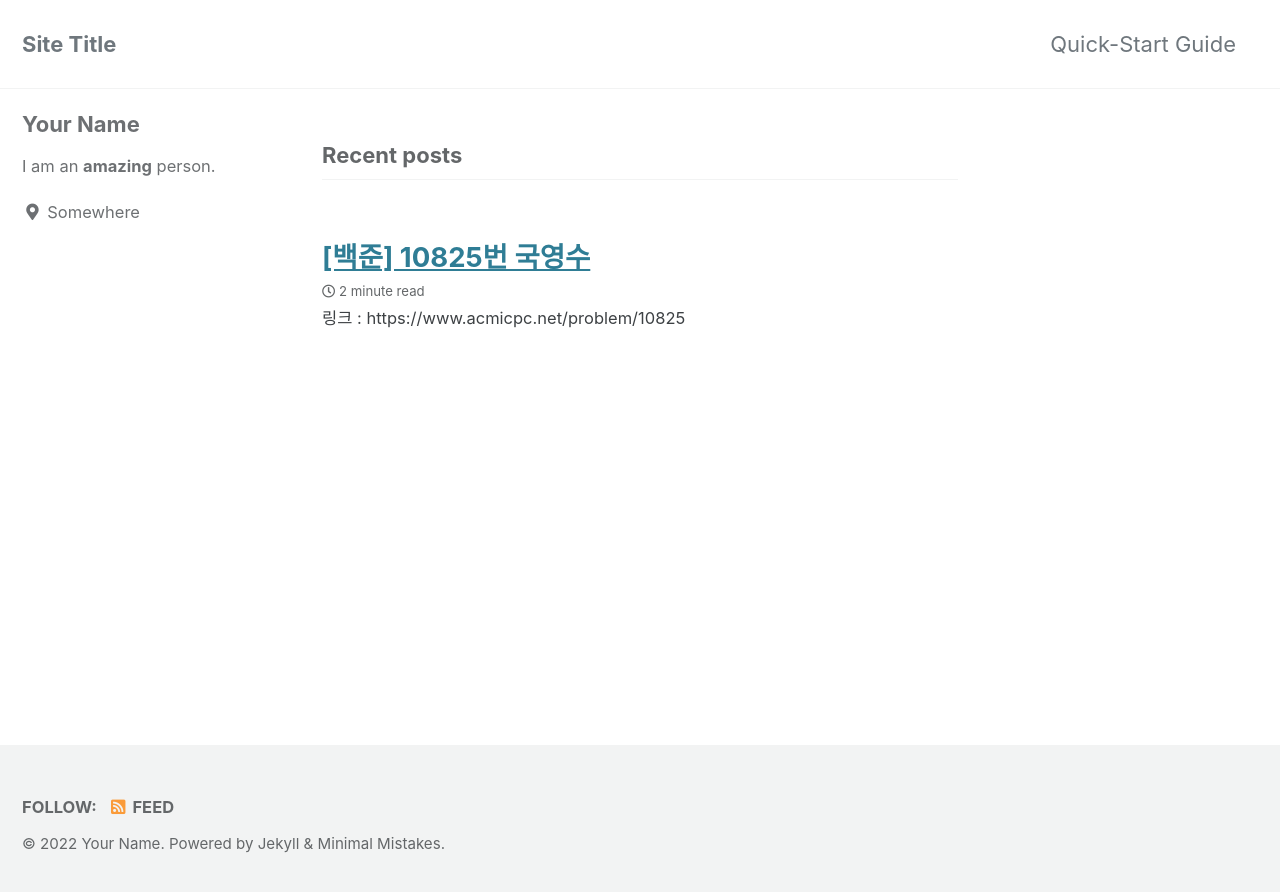
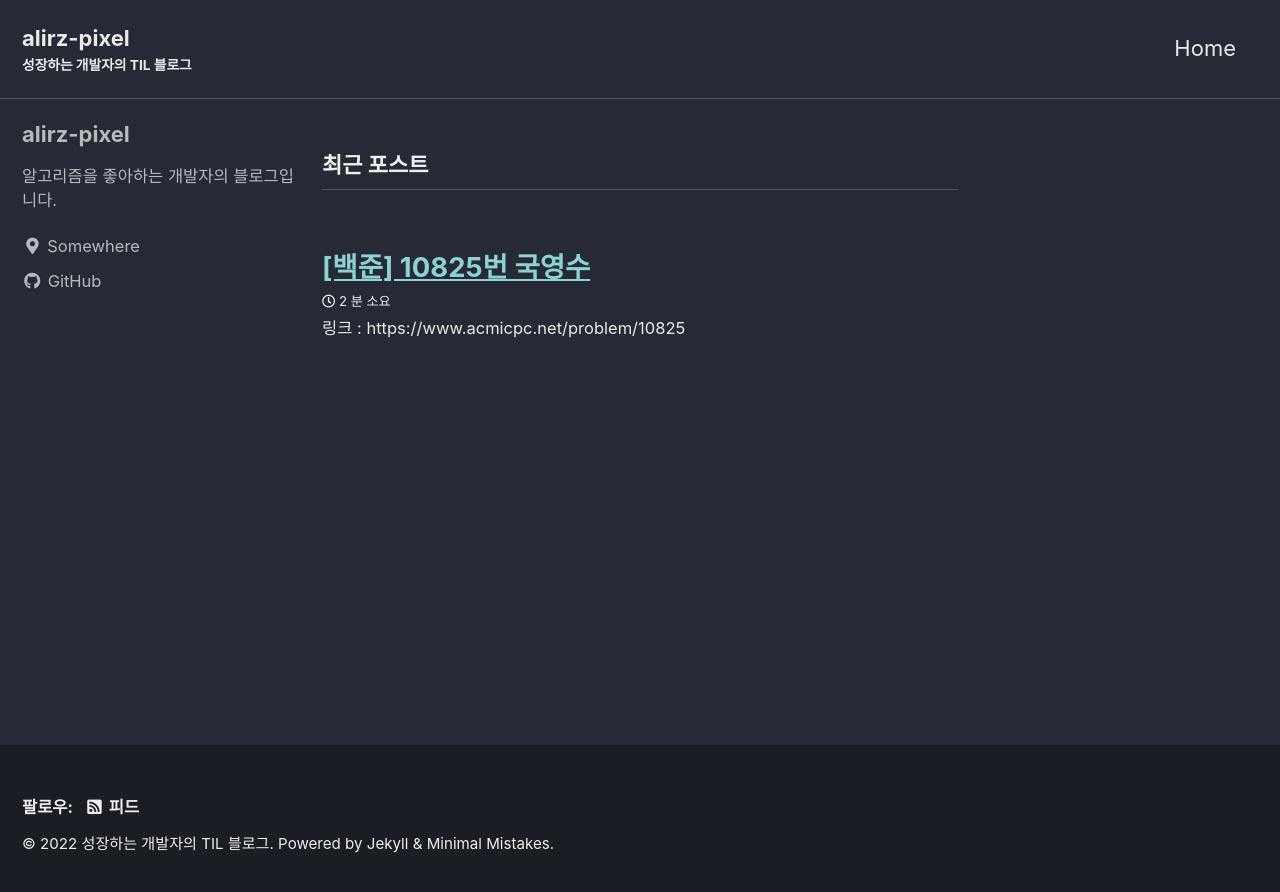
Before and after one commit to alirz-pixel/alirz-pixel.github.io, a Jekyll site: the page built from index.html, in a window 1280 px wide. Shown: the top 892 px of the page. Built offline with Jekyll 4.4.1, drawn with Linux system fonts in a browser that asks for light colours; cached includes are drawn as plain includes; the list of posts is cut into pages by our own code.

Commit message:
홈페이지 간단 설정

```diff
--- a/_config.yml
+++ b/_config.yml
@@ -12,14 +12,15 @@
 
 # theme                  : "minimal-mistakes-jekyll"
 # remote_theme           : "mmistakes/minimal-mistakes"
-minimal_mistakes_skin    : "default" # "air", "aqua", "contrast", "dark", "dirt", "neon", "mint", "plum", "sunrise"
+minimal_mistakes_skin    : "dark" # "air", "aqua", "contrast", "default", "dirt", "neon", "mint", "plum", "sunrise"
+dark_theme_toggle        : true
 
 # Site Settings
-locale                   : "en-US"
-title                    : "Site Title"
+locale                   : "ko-KR"
+title                    : "alirz-pixel"
 title_separator          : "-"
-subtitle                 : # site tagline that appears below site title in masthead
-name                     : "Your Name"
+subtitle                 : "성장하는 개발자의 TIL 블로그"
+name                     : "성장하는 개발자의 TIL 블로그"
 description              : "An amazing website."
 url                      : # the base hostname & protocol for your site e.g. "https://mmistakes.github.io"
 baseurl                  : # the subpath of your site, e.g. "/blog"
@@ -102,9 +103,9 @@ analytics:
 
 # Site Author
 author:
-  name             : "Your Name"
+  name             : "alirz-pixel"
   avatar           : # path of avatar image, e.g. "/assets/images/bio-photo.jpg"
-  bio              : "I am an **amazing** person."
+  bio              : "알고리즘을 좋아하는 개발자의 블로그입니다."
   location         : "Somewhere"
   email            :
   links:
@@ -122,7 +123,7 @@ author:
       # url: "https://facebook.com/"
     - label: "GitHub"
       icon: "fab fa-fw fa-github"
-      # url: "https://github.com/"
+      url: "https://github.com/alirz-pixel"
     - label: "Instagram"
       icon: "fab fa-fw fa-instagram"
       # url: "https://instagram.com/"
--- a/_data/navigation.yml
+++ b/_data/navigation.yml
@@ -1,7 +1,7 @@
 # main links
 main:
-  - title: "Quick-Start Guide"
-    url: https://mmistakes.github.io/minimal-mistakes/docs/quick-start-guide/
+  - title: "Home"
+    url: /
   # - title: "About"
   #   url: https://mmistakes.github.io/minimal-mistakes/about/
   # - title: "Sample Posts"
```
